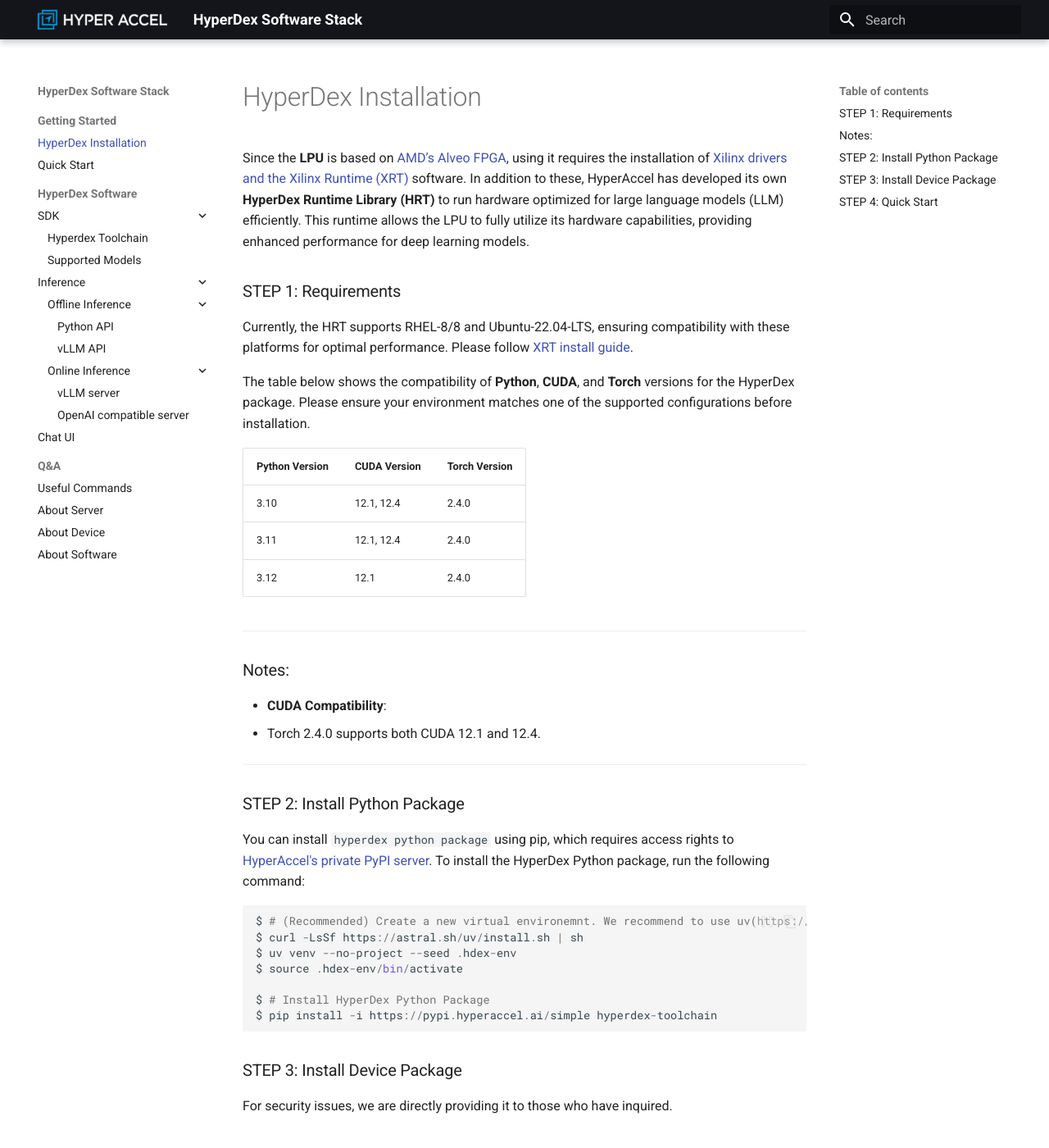
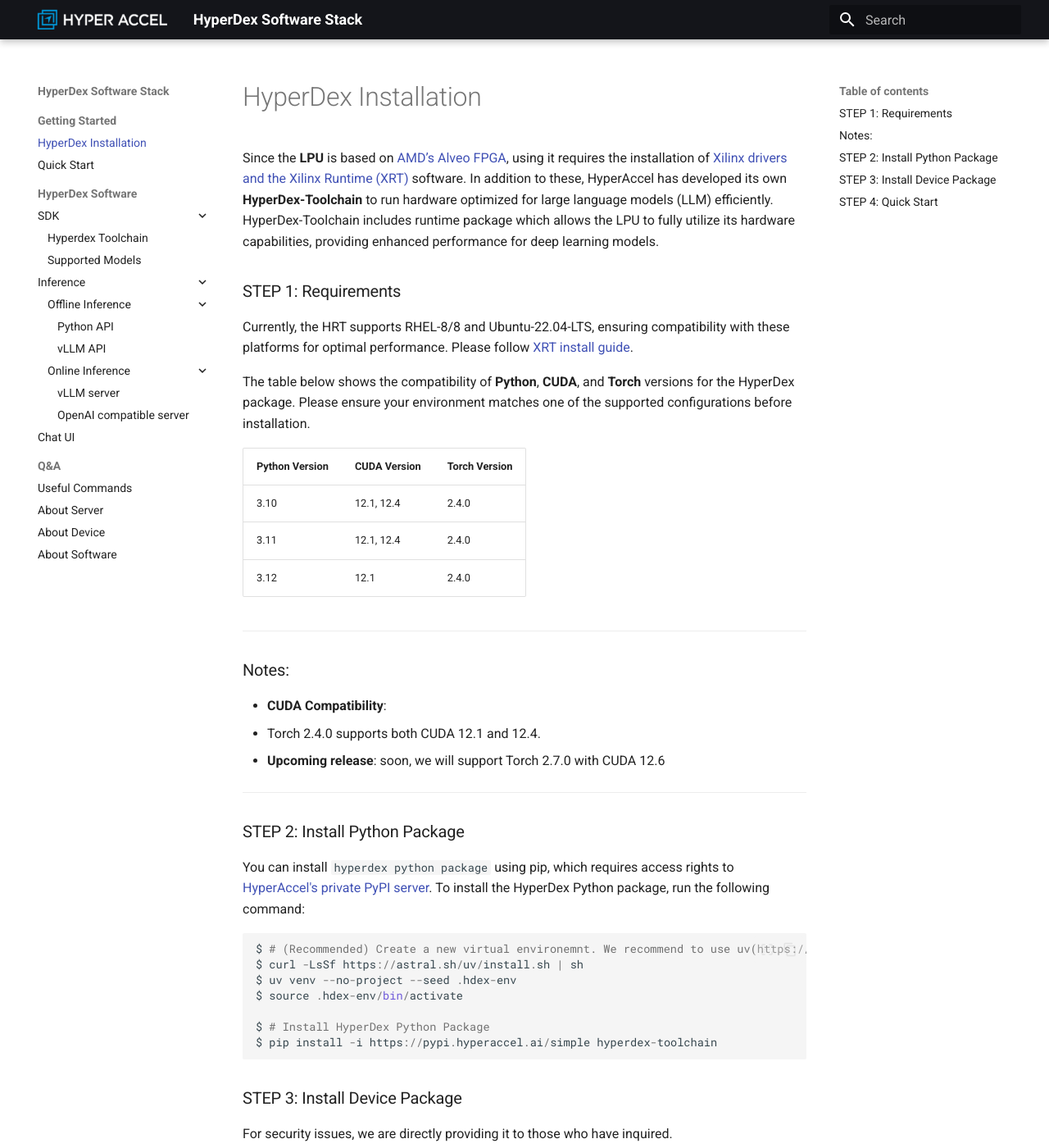
Before and after one commit to Hyper-Accel/docs, an MkDocs documentation site: the page built from docs/install_hyperdex.md, in a window 1280 px wide and 1400 px high. Shown: the whole window at 82% size. Built offline with MkDocs 1.6.1 and Material for MkDocs 9.7.7, drawn with Linux system fonts in a browser that asks for light colours; some of the changed text lies outside the part shown.

Commit message:
"[PROD-14] add install hyperdex page"

```diff
--- a/docs/install_hyperdex.md
+++ b/docs/install_hyperdex.md
@@ -2,7 +2,7 @@
 Copyright 2024 The HyperAccel Inc. All rights reserved.
 -->
 
-Since the **LPU** is based on [AMD’s Alveo FPGA](https://www.amd.com/ko/products/accelerators/alveo/u55c/a-u55c-p00g-pq-g.html#get-started), using it requires the installation of [Xilinx drivers and the Xilinx Runtime (XRT)](https://www.xilinx.com/support/download/index.html/content/xilinx/en/downloadNav/alveo/u55c.html) software. In addition to these, HyperAccel has developed its own **HyperDex Runtime Library (HRT)** to run hardware optimized for large language models (LLM) efficiently. This runtime allows the LPU to fully utilize its hardware capabilities, providing enhanced performance for deep learning models.
+Since the **LPU** is based on [AMD’s Alveo FPGA](https://www.amd.com/ko/products/accelerators/alveo/u55c/a-u55c-p00g-pq-g.html#get-started), using it requires the installation of [Xilinx drivers and the Xilinx Runtime (XRT)](https://www.xilinx.com/support/download/index.html/content/xilinx/en/downloadNav/alveo/u55c.html) software. In addition to these, HyperAccel has developed its own **HyperDex-Toolchain** to run hardware optimized for large language models (LLM) efficiently. HyperDex-Toolchain includes runtime package which allows the LPU to fully utilize its hardware capabilities, providing enhanced performance for deep learning models.
 
 
 ### STEP 1: Requirements
@@ -22,6 +22,7 @@
 ### Notes:
 - **CUDA Compatibility**:
   - Torch 2.4.0 supports both CUDA 12.1 and 12.4.
+  - **Upcoming release**: soon, we will support Torch 2.7.0 with CUDA 12.6
 
 ---
 
```
Also changed, not shown: other parts of docs/install_hyperdex.md (+1 -3 lines).
